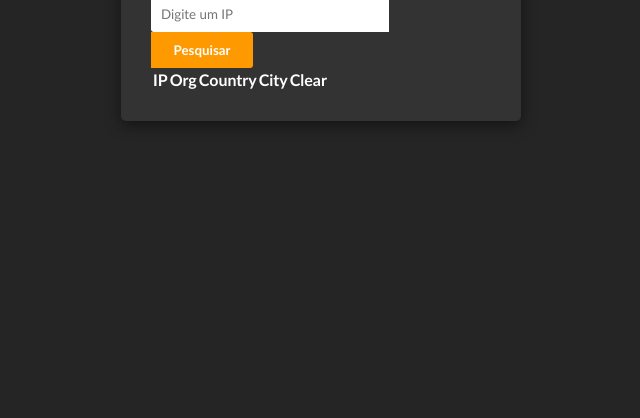
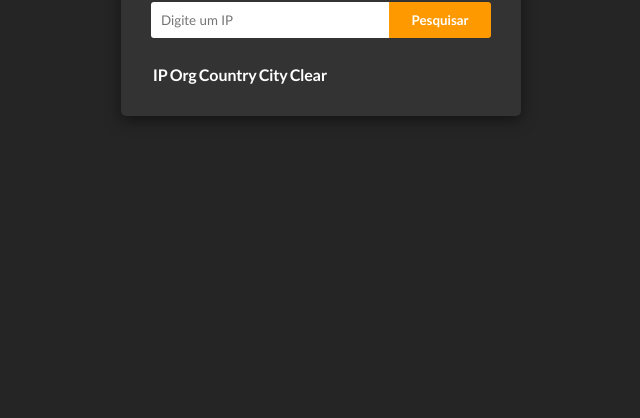
Before and after one commit to caua-p/exercicios-dw, a plain HTML site: page Busca-IP/index.html in a window 1280 px wide. Shown: the part 382-800 px from the top of the page, without its empty margins (319-959 px from the left). Drawn offline with Linux system fonts and the light colour scheme.

Commit message:
colocando input e botão dentro de uma DIV

```diff
--- a/Busca-IP/index.html
+++ b/Busca-IP/index.html
@@ -10,8 +10,10 @@
 <div class="container">
     <h1>IP API</h1>
 
-    <input type="text" id="ipInput" placeholder="Digite um IP">
-    <button id="btnBuscar">Pesquisar</button>
+    <div class="search-box">
+        <input type="text" id="ipInput" placeholder="Digite um IP">
+        <button id="btnBuscar">Pesquisar</button>
+    </div>
 
     <table>
         <thead>
```
